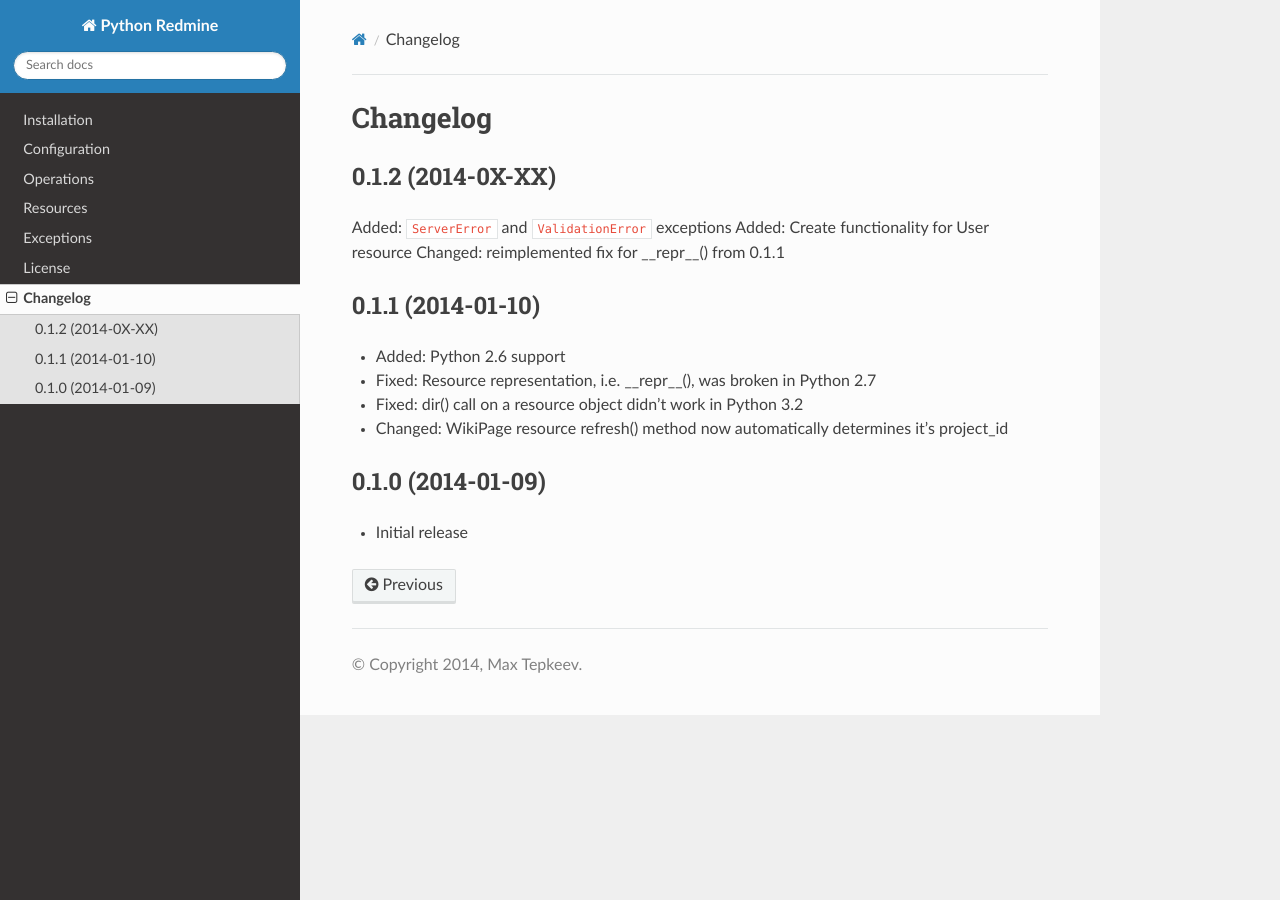
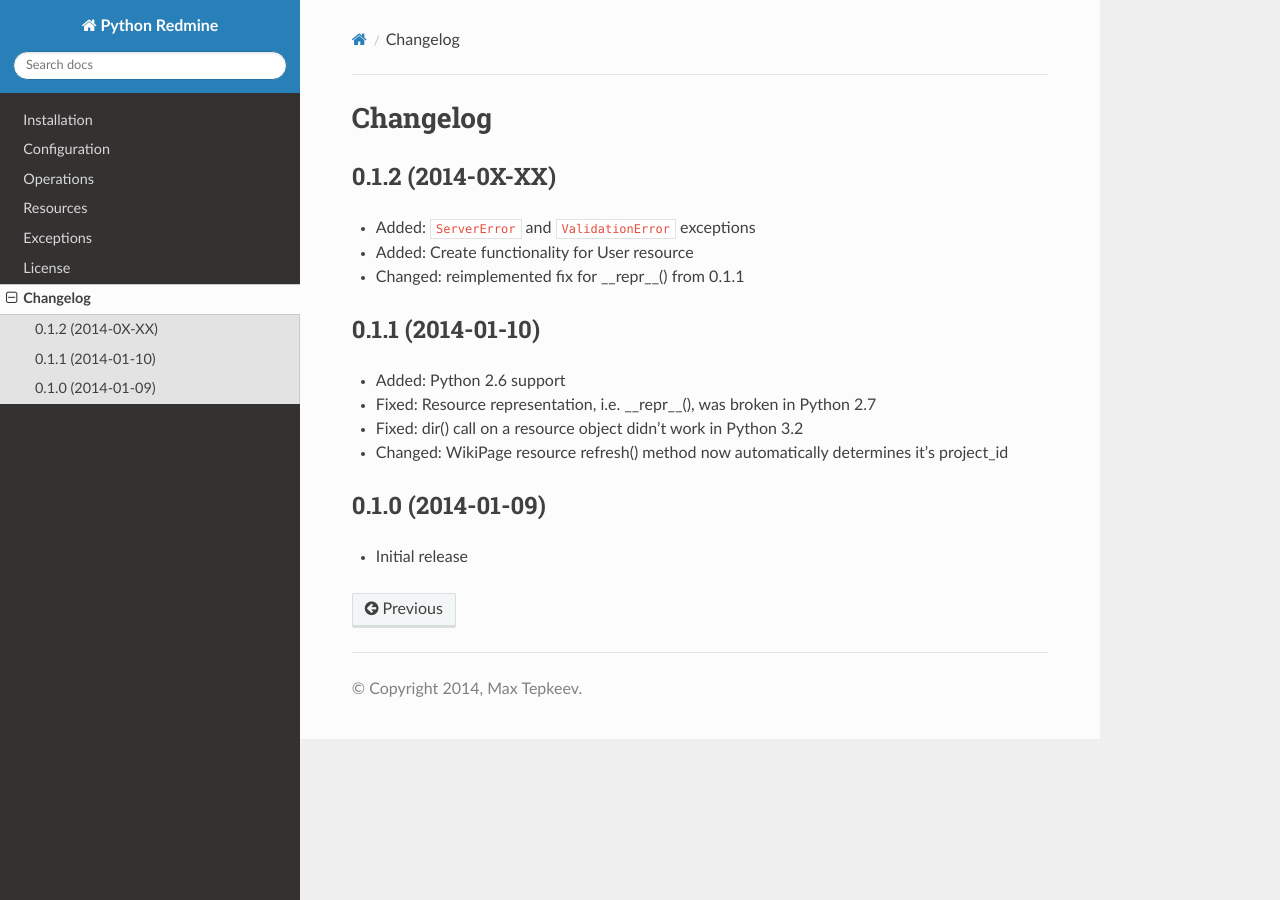
Before and after one commit to maxtepkeev/python-redmine, a Sphinx documentation site: the page built from docs/changelog.rst, in a window 1280 px wide. Built offline with Sphinx 7.4.7 and the Read the Docs theme 2.0.0, drawn with Linux system fonts in a browser that asks for light colours.

Commit message:
docs update

```diff
--- a/docs/changelog.rst
+++ b/docs/changelog.rst
@@ -4,9 +4,9 @@ Changelog
 0.1.2 (2014-0X-XX)
 ------------------
 
-Added: ``ServerError`` and ``ValidationError`` exceptions
-Added: Create functionality for User resource
-Changed: reimplemented fix for __repr__() from 0.1.1
+- Added: ``ServerError`` and ``ValidationError`` exceptions
+- Added: Create functionality for User resource
+- Changed: reimplemented fix for __repr__() from 0.1.1
 
 0.1.1 (2014-01-10)
 ------------------
--- a/docs/resources/issue.rst
+++ b/docs/resources/issue.rst
@@ -82,6 +82,7 @@ Supported filters:
   project_id=XXX&subproject_id=!* to get only the issues of a given project and
   none of its subprojects.
 * **tracker_id**. Get issues from the tracker with the given id.
+* **query_id**. Get issues for the given query_id only.
 * **status_id**. Get issues with the given status id only. Possible values are:
 
   - open - open issues
--- a/docs/resources/wiki_page.rst
+++ b/docs/resources/wiki_page.rst
@@ -21,6 +21,9 @@ Supported keyword arguments:
 
 * **project_id**. Get wiki page from the project with the given id, where id is either
   project id or project identifier.
+* **include**. Can be used to fetch associated data in one call. Accepted values (separated by comma):
+
+  - attachments
 
 .. code-block:: python
 
```
Also changed, not shown: 1 other file.
